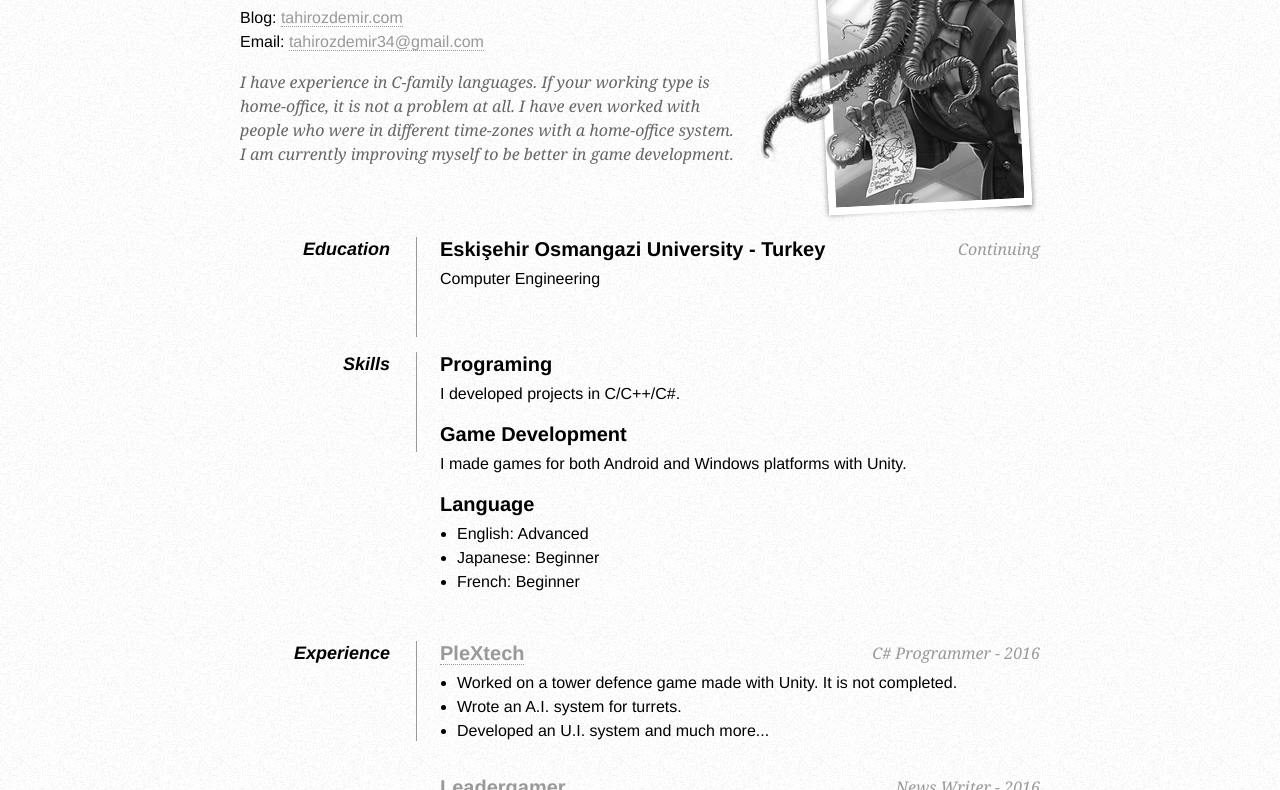
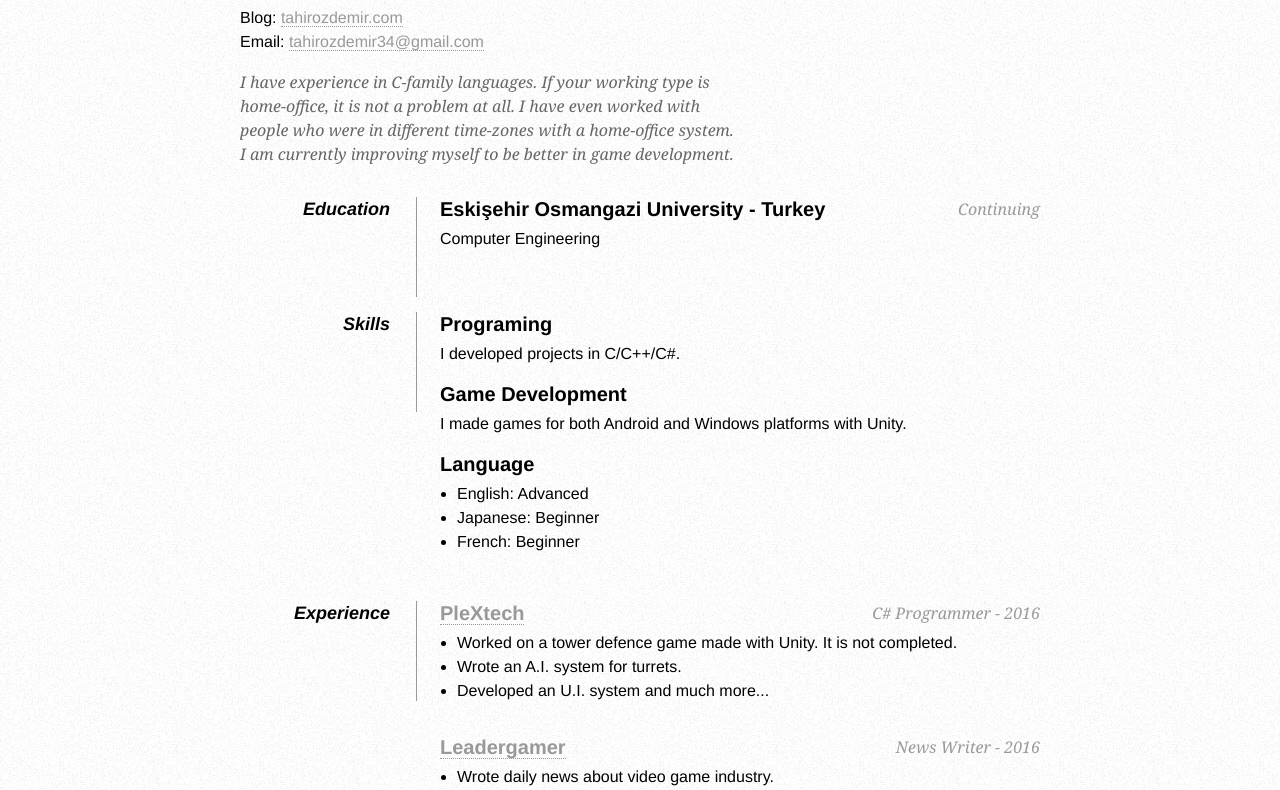
Before and after one commit to tahirozdemir34/cv-for-web, a plain HTML site: page index.html in a window 1280 px wide. Shown: the part 91-881 px from the top of the page. Drawn offline with Linux system fonts and the light colour scheme.

Commit message:
Hobbies and Picture deleted

```diff
--- a/index.html
+++ b/index.html
@@ -33,7 +33,7 @@
 
     <div id="page-wrap">
 
-        <img src="images/cthulu.png" alt="Photo of Cthulu" id="pic" />
+        <!-- <img src="images/cthulu.png" alt="Photo of Cthulu" id="pic" />  -->
 
         <div id="contact-info" class="vcard">
 
```
